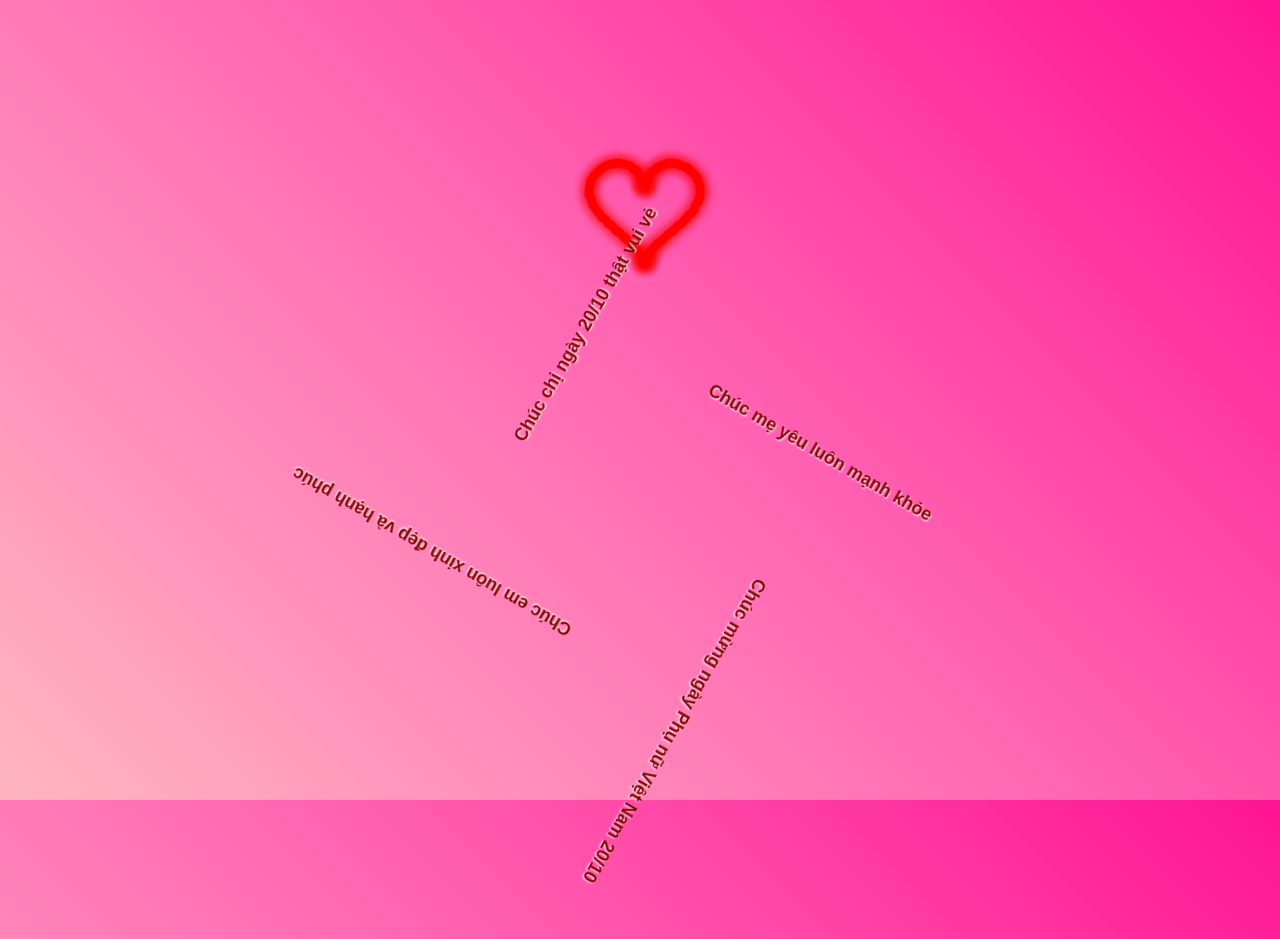
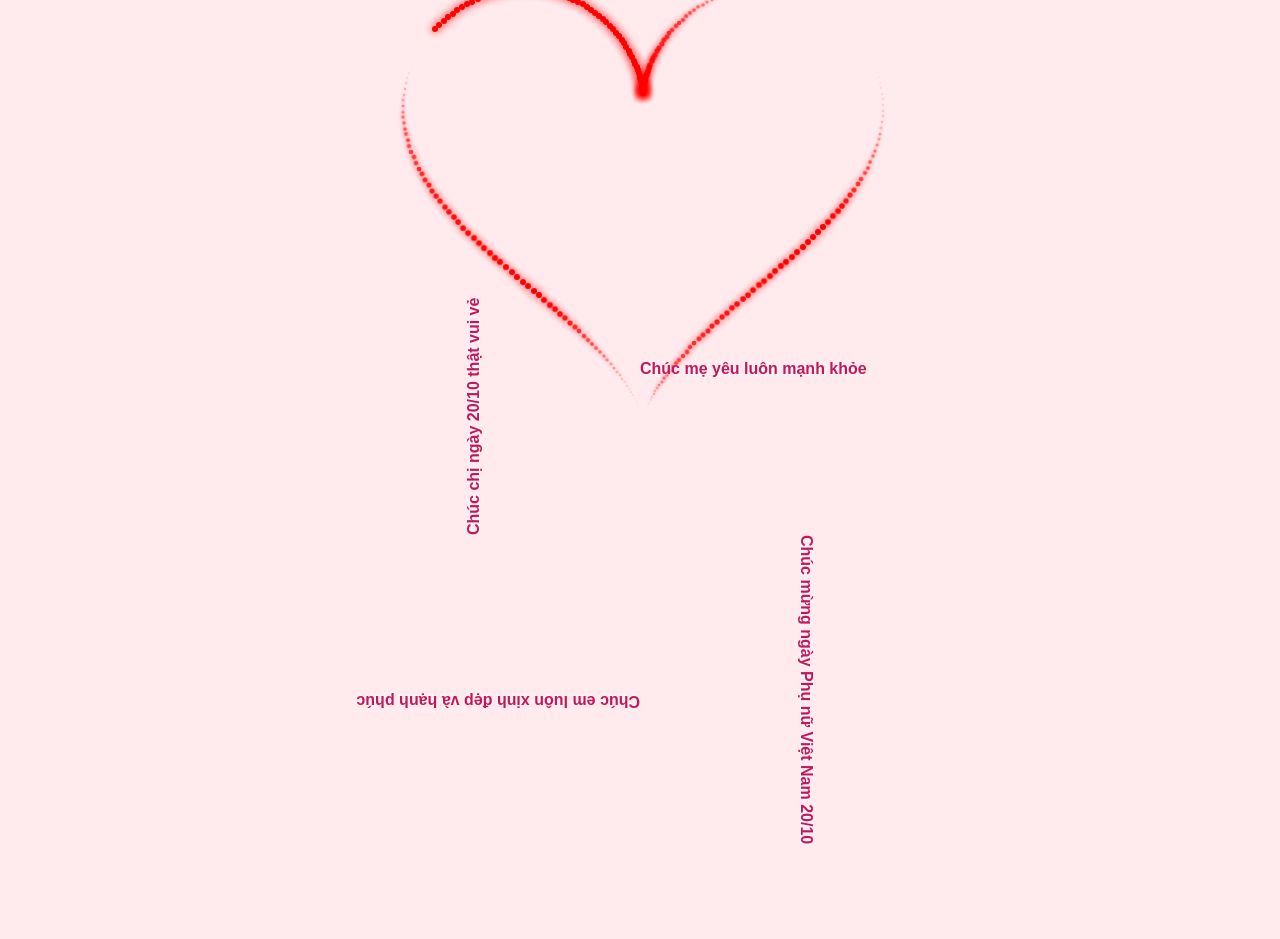
Before and after one commit to vphuc1265/20-10, a plain HTML site: page index.html in a window 1280 px wide. After the commit the page ends 844 px from the top, so only its background shows below. Drawn offline with Linux system fonts and the light colour scheme.

Commit message:
Update index.html

```diff
--- a/index.html
+++ b/index.html
@@ -6,55 +6,55 @@
         body {
             margin: 0;
             padding: 0;
-            background: linear-gradient(45deg, #ffb6c1, #ff69b4, #ff1493);
+            background: #ffebee;
             height: 100vh;
             overflow: hidden;
             display: flex;
             justify-content: center;
             align-items: center;
             flex-direction: column;
-            font-family: Arial, sans-serif;
+            font-family: 'Arial', sans-serif;
         }
 
-        .heart-container {
+        .firework-heart {
             position: relative;
-            width: 120px;
-            height: 120px;
-            animation: heartbeat 1.5s ease-in-out infinite;
-            margin-bottom: 100px;
+            width: 150px;
+            height: 150px;
+            margin-bottom: 120px;
         }
 
-        .particle {
+        .spark {
             position: absolute;
-            width: 8px;
-            height: 8px;
+            width: 6px;
+            height: 6px;
             background: #ff0000;
             border-radius: 50%;
-            box-shadow: 0 0 10px #ff0000;
+            box-shadow: 0 0 8px #ff0000;
+            animation: sparkle 2s infinite;
         }
 
         .text-ring {
             position: relative;
-            width: 300px;
-            height: 300px;
-            animation: rotate 15s linear infinite;
+            width: 350px;
+            height: 350px;
+            animation: rotate 20s linear infinite;
         }
 
-        .text-item {
+        .message {
             position: absolute;
-            font-size: 18px;
+            font-size: 16px;
             font-weight: bold;
-            color: #8b0000;
-            text-shadow: 1px 1px 2px white;
+            color: #c2185b;
             white-space: nowrap;
-            transform-origin: 0 150px;
+            transform-origin: 0 175px;
             left: 50%;
             top: 0;
+            text-shadow: 1px 1px 2px rgba(255,255,255,0.8);
         }
 
-        @keyframes heartbeat {
-            0%, 100% { transform: scale(1); }
-            50% { transform: scale(1.2); }
+        @keyframes sparkle {
+            0%, 100% { opacity: 0; transform: scale(0); }
+            50% { opacity: 1; transform: scale(1); }
         }
 
         @keyframes rotate {
@@ -64,52 +64,54 @@
     </style>
 </head>
 <body>
-    <div class="heart-container" id="heart"></div>
+    <div class="firework-heart" id="heart"></div>
     <div class="text-ring" id="textRing"></div>
 
     <script>
-        // Tạo trái tim từ các hạt pháo hoa
-        function createHeart() {
+        // Tạo trái tim từ hạt pháo hoa
+        function createFireworkHeart() {
             const container = document.getElementById('heart');
-            const points = [];
+            const heartPoints = [];
 
-            // Công thức trái tim
-            for (let t = 0; t < 2 * Math.PI; t += 0.05) {
-                const x = 16 * Math.pow(Math.sin(t), 3);
-                const y = 13 * Math.cos(t) - 5 * Math.cos(2*t) - 2 * Math.cos(3*t) - Math.cos(4*t);
-                points.push({x: x * 3, y: -y * 3});
+            // Tạo hình trái tim
+            for (let t = 0; t < 2 * Math.PI; t += 0.02) {
+                const scale = 15;
+                const x = scale * 16 * Math.pow(Math.sin(t), 3);
+                const y = -scale * (13 * Math.cos(t) - 5 * Math.cos(2*t) - 2 * Math.cos(3*t) - Math.cos(4*t));
+                heartPoints.push({x: x + 75, y: y + 75});
             }
 
-            points.forEach(point => {
-                const particle = document.createElement('div');
-                particle.className = 'particle';
-                particle.style.left = (60 + point.x) + 'px';
-                particle.style.top = (60 + point.y) + 'px';
-                particle.style.animationDelay = Math.random() + 's';
-                container.appendChild(particle);
+            // Tạo các hạt
+            heartPoints.forEach((point, index) => {
+                const spark = document.createElement('div');
+                spark.className = 'spark';
+                spark.style.left = point.x + 'px';
+                spark.style.top = point.y + 'px';
+                spark.style.animationDelay = (index * 0.02) + 's';
+                container.appendChild(spark);
             });
         }
 
-        // Tạo vòng chữ xoay
+        // Tạo vòng chữ
         function createTextRing() {
             const ring = document.getElementById('textRing');
-            const texts = [
+            const messages = [
                 "Chúc mừng ngày Phụ nữ Việt Nam 20/10",
                 "Chúc em luôn xinh đẹp và hạnh phúc",
                 "Chúc chị ngày 20/10 thật vui vẻ",
                 "Chúc mẹ yêu luôn mạnh khỏe"
             ];
 
-            texts.forEach((text, index) => {
-                const textElement = document.createElement('div');
-                textElement.className = 'text-item';
-                textElement.textContent = text;
-                textElement.style.transform = `rotate(${index * 90}deg)`;
-                ring.appendChild(textElement);
+            messages.forEach((msg, index) => {
+                const message = document.createElement('div');
+                message.className = 'message';
+                message.textContent = msg;
+                message.style.transform = `rotate(${index * 90}deg)`;
+                ring.appendChild(message);
             });
         }
 
-        createHeart();
+        createFireworkHeart();
         createTextRing();
     </script>
 </body>
```
